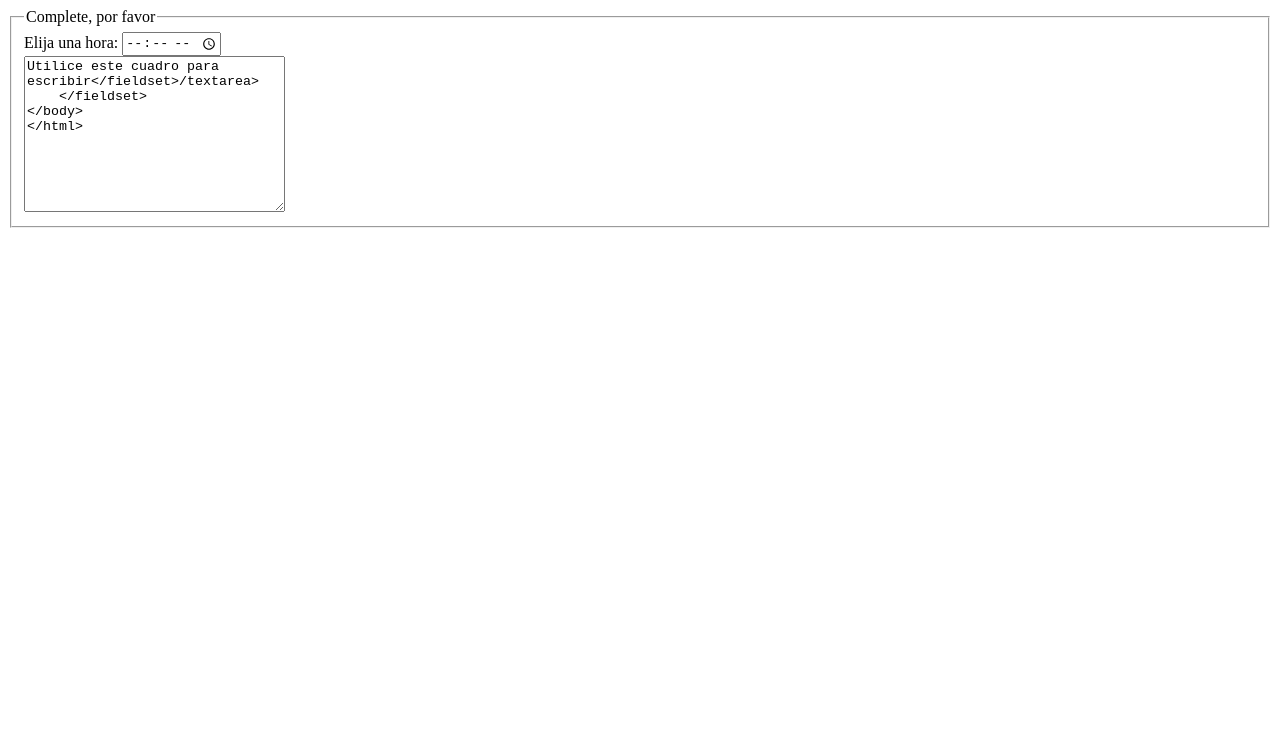
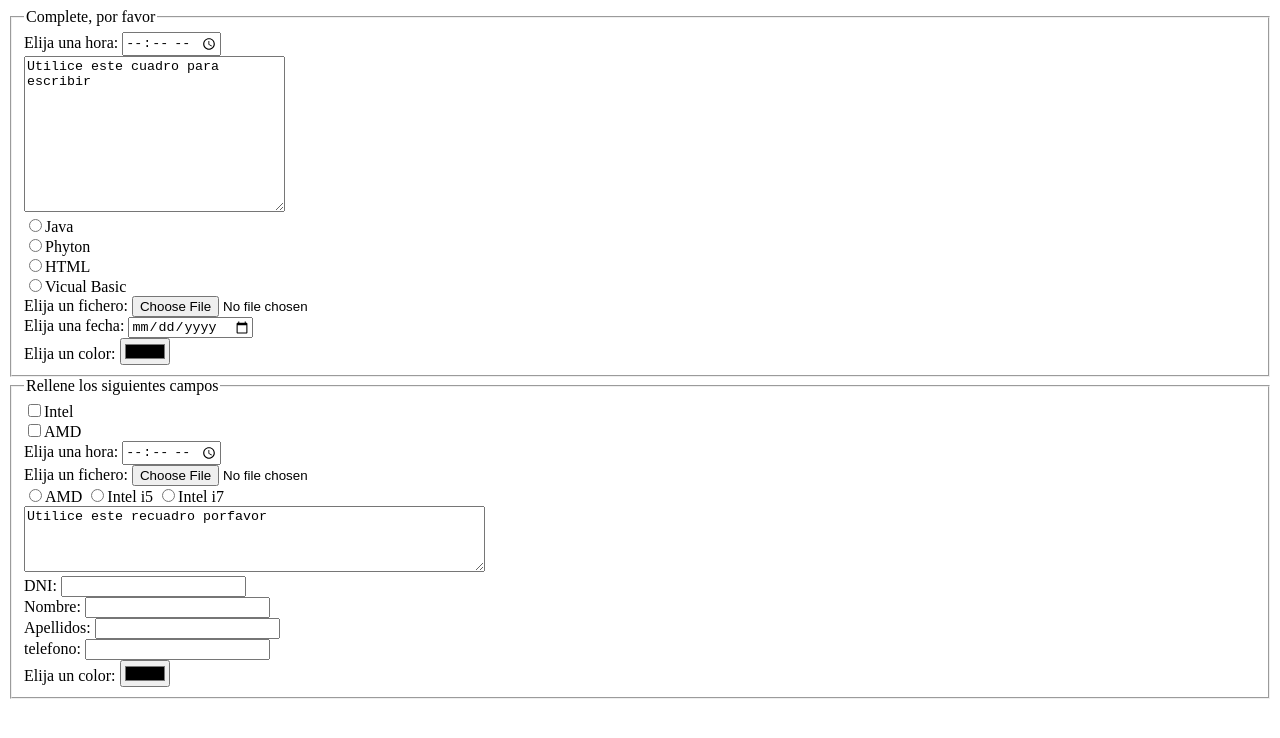
Before and after one commit to Nicogp20/LM-24-25, a plain HTML site: page Html/form2.html in a window 1280 px wide. Drawn offline with Linux system fonts and the light colour scheme.

Commit message:
terminado

```diff
--- a/Html/form2.html
+++ b/Html/form2.html
@@ -10,7 +10,40 @@
         <legend>Complete, por favor</legend>
         <label for="">Elija una hora:</label>
         <input type="time" name="hora" id="" value=""><br>
-            <textarea name="message" rows="10" cols="30">Utilice este cuadro para escribir</fieldset>/textarea>
+        <textarea name="message" rows="10" cols="30">Utilice este cuadro para escribir</textarea><br>
+        <input type="radio" name="lenguaje" value="lenguajejava" id="">Java<br>
+        <input type="radio" name="lenguaje" value="lenguajephyton" id="">Phyton<br>
+        <input type="radio" name="lenguaje" value="lenguajehtml" id="">HTML<br>
+        <input type="radio" name="lenguaje" value="lenguajevisual_basic" id="">Vicual Basic<br>
+        <label for="file">Elija un fichero: </label>
+        <input type="file"><br>
+        <label for="date">Elija una fecha:</label>
+        <input type="date" name="fecha" id="date" value="dd/mm/aaaa"><br>
+        <label for="color">Elija un color:</label>
+        <input type="color" name="color" id="color"><br>
+    </fieldset>
+    <fieldset>
+        <legend>Rellene los siguientes campos</legend>
+        <input type="checkbox" name="procesaror" value="procesadorintel" id="checkbox">Intel<br>
+        <input type="checkbox" name="procesador" value="procesadoramd" id="checkbox">AMD <br>
+        <label for="">Elija una hora:</label>
+        <input type="time" name="hora" id="" value=""><br>
+        <label for="file">Elija un fichero: </label>
+        <input type="file"><br>
+        <input type="radio" name="procesador" value="procesadoramd" id="">AMD
+        <input type="radio" name="procesador" value="procesadorintel_i5" id="">Intel i5
+        <input type="radio" name="procesador" value="procesadorintel_i5" id="">Intel i7 <br>
+        <textarea name="message" rows="4" cols="55">Utilice este recuadro porfavor</textarea><br>
+        <label for="dni">DNI:</label>
+        <input type="text" name="dni" id=""> <br>
+        <label for="nombre">Nombre:</label>
+        <input type="text" name="nombre" id=""> <br>
+        <label for="apellidos">Apellidos:</label>
+        <input type="text" name="apellidos" id=""><br>
+        <label for="telefono">telefono:</label>
+        <input type="text" name="telefono" id=""> <br>
+        <label for="color">Elija un color:</label>
+        <input type="color" name="color" id="color"><br>
     </fieldset>
 </body>
 </html>
```
